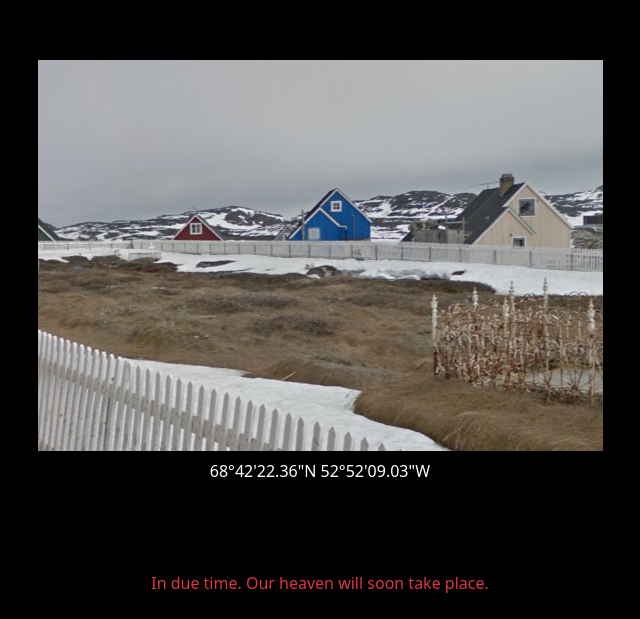
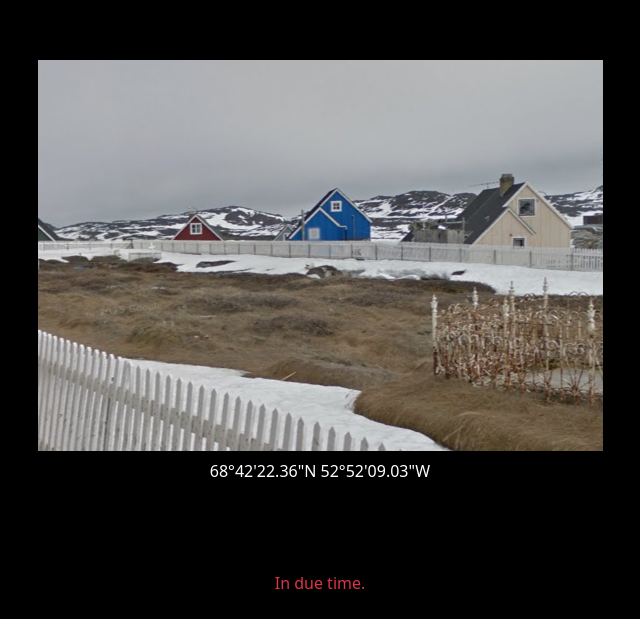
Before and after one commit to MayLlOw0/MayLlOw0.github.io, a plain HTML site: page index.html in a window 1280 px wide. Shown: the part 2752-3371 px from the top of the page, without its empty margins (320-960 px from the left). Drawn offline with nearby package versions, Linux system fonts and the light colour scheme.

Commit message:
Took some unnecessary thing out

```diff
--- a/index.html
+++ b/index.html
@@ -56,7 +56,7 @@
 
   <footer class="bg-black text-center text-danger py-4">
     <div class="container">
-      <p class="mb-0">In due time. Our heaven will soon take place.</p>
+      <p class="mb-0">In due time.</p>
     </div>
   </footer>
 
```
